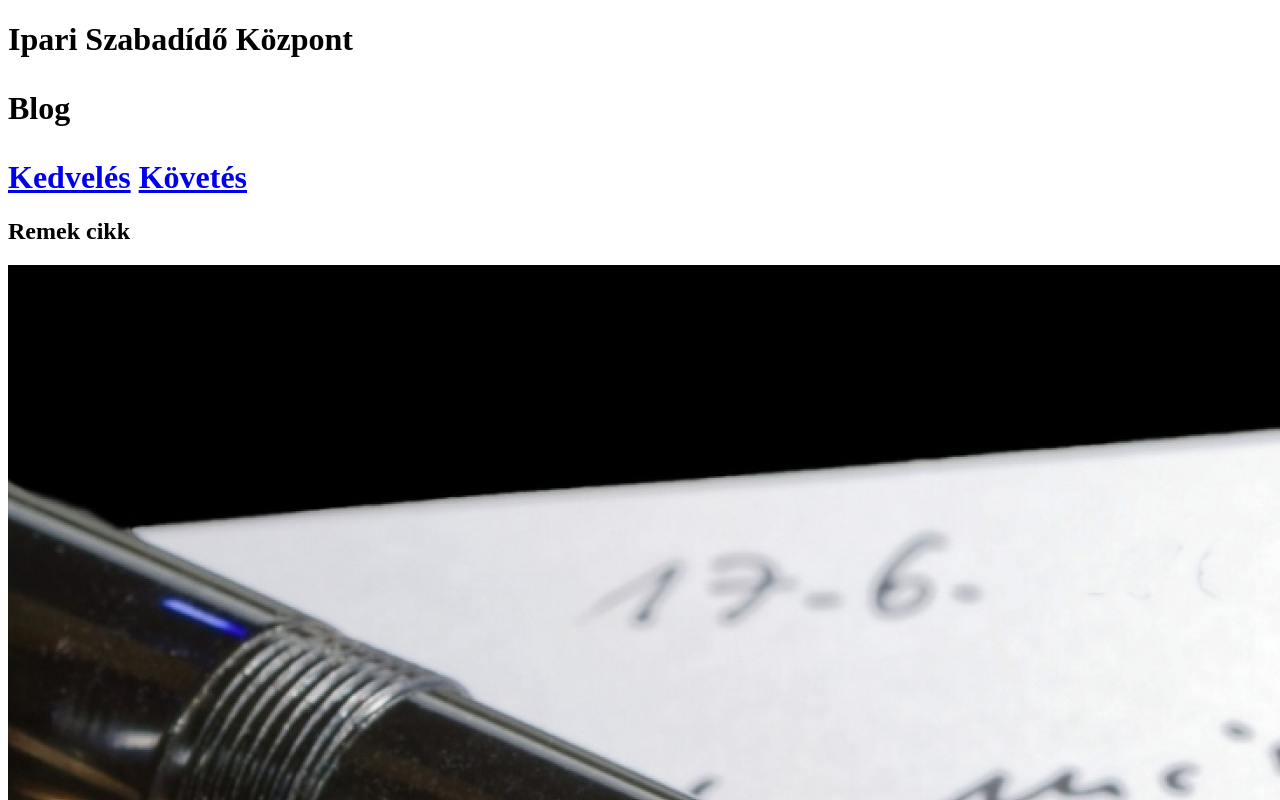
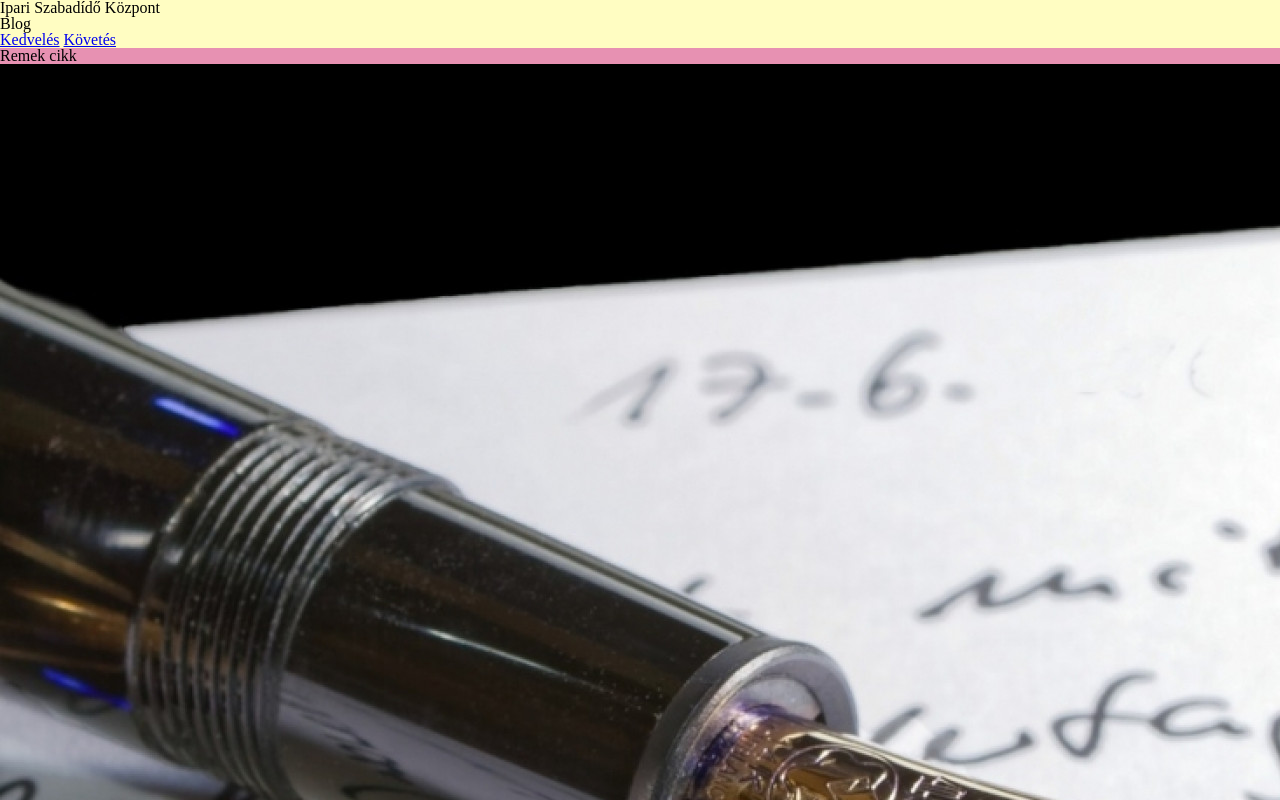
Before and after one commit to JankovicsBendeguz/ISZK, a plain HTML site: page index.html in a window 1280 px wide. Shown: the top 800 px of the page. Drawn offline with Linux system fonts and the light colour scheme.

Commit message:
nem file

```diff
--- a/index.html
+++ b/index.html
@@ -3,10 +3,11 @@
 <head>
     <meta charset="UTF-8">
     <meta name="viewport" content="width=device-width, initial-scale=1.0">
+    <link rel="stylesheet" href="reset.css" type="text/css">
     <title>Document</title>
 </head>
 <body>
-    <header>
+    <header class="main-header">
         <h1>Ipari Szabadídő Központ
             <p>Blog</p>
             <a href="#">Kedvelés</a>
@@ -14,20 +15,20 @@
         </h1>
     </header>
 
-    <main>
-        <article>
+    <main class="primary-content">
+        <article class="post">
             <h2>Remek cikk </h2>
             <img src="híd.jpg" alt="híd">
             <p>A Mi újságunkat a Mi diákjaink írják a Mi diákjaink szerkesztik, és a Mi diákjaink olvassák</p>
             <a href="#">olvass tovább</a>
         </article>
-        <article>
+        <article class="post">
             <h2>Vers- és novellaírópályázat</h2>
             <img src="ir.jpg" alt="írás">
             <p>A magyar munkaközösség a 2020/21. tanévben is meghirdeti a vers- és novellaíró pályázatát az iskola tanulói számára.</p>
             <a href="#">olvass tovább</a>
         </article>
-        <article>
+        <article class="post">
             <h2>ASD</h2>
             <img src="lepcso.jpg" alt="lépcső">
             <p>Lorem ipsum dolor sit amet, consectetur adipiscing elit. Donec laoreet aliquet tellus ut vestibulum. Pellentesque scelerisque maximus diam ut porttitor. Curabitur sit amet tincidunt est, id ultrices libero. Morbi tempor ex eu risus scelerisque ultricies. Etiam facilisis molestie eros quis rutrum. Class aptent taciti sociosqu ad litora torquent per conubia nostra, per inceptos himenaeos. Sed ipsum nunc, venenatis vel vehicula sed, commodo in mi. Etiam sagittis purus quis eros finibus semper. Aenean condimentum justo urna, at tincidunt justo molestie tincidunt. In non ex fermentum, molestie nibh eu, fermentum augue. Nullam dignissim vulputate porta. Nulla vitae sapien odio. Quisque in est condimentum, cursus sem sed, dapibus nulla. Fusce ut lacinia urna.</p>
--- /dev/null
+++ b/reset.css
@@ -0,0 +1,58 @@
+/* http://meyerweb.com/eric/tools/css/reset/
+   v2.0 | 20110126
+   License: none (public domain)
+*/
+
+html, body, div, span, applet, object, iframe,
+h1, h2, h3, h4, h5, h6, p, blockquote, pre,
+a, abbr, acronym, address, big, cite, code,
+del, dfn, em, img, ins, kbd, q, s, samp,
+small, strike, strong, sub, sup, tt, var,
+b, u, i, center,
+dl, dt, dd, ol, ul, li,
+fieldset, form, label, legend,
+table, caption, tbody, tfoot, thead, tr, th, td,
+article, aside, canvas, details, embed,
+figure, figcaption, footer, header, hgroup,
+menu, nav, output, ruby, section, summary,
+time, mark, audio, video {
+	margin: 0;
+	padding: 0;
+	border: 0;
+	font-size: 100%;
+	font: inherit;
+	vertical-align: baseline;
+}
+/* HTML5 display-role reset for older browsers */
+article, aside, details, figcaption, figure,
+footer, header, hgroup, menu, nav, section {
+	display: block;
+}
+body {
+	line-height: 1;
+}
+ol, ul {
+	list-style: none;
+}
+blockquote, q {
+	quotes: none;
+}
+blockquote:before, blockquote:after,
+q:before, q:after {
+	content: '';
+	content: none;
+}
+table {
+	border-collapse: collapse;
+	border-spacing: 0;
+}
+
+.main-header{
+    background-color: rgba(255,248,53,.3);
+}
+.primary-content{
+    background-color: rgba(140, 96, 255, .3);
+}
+.post{
+    background-color: rgba(255,0,0,.3);
+}
```
